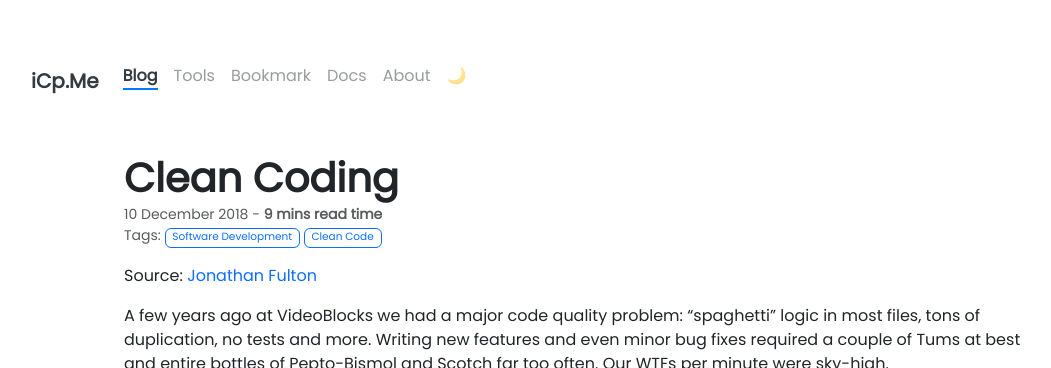
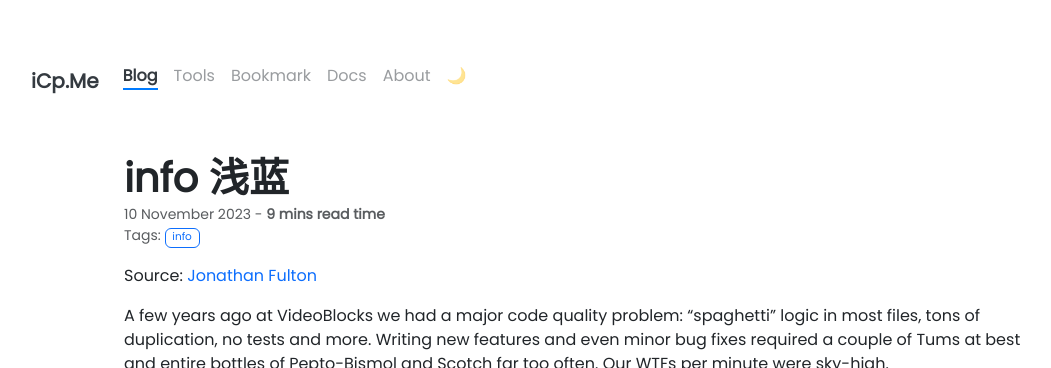
Before and after one commit to WorkSpacesPro/icp, a Jekyll site: the page built from _posts/2023-11-10-info.md, in a window 1280 px wide and 900 px high, cut to the strip 0-368 px from the top of the window. Shown: the whole strip, without its empty margins (51-1102 px from the left). Built offline with Jekyll 4.4.1, drawn with Linux system fonts in a browser that asks for light colours; our own code applies the rules of GitHub Pages for plain Markdown files.

Commit message:
Update and rename 2018-12-10-clean-coding.md to 2023-11-10-info.md

```diff
--- a/_posts/2018-12-10-clean-coding.md
+++ b/_posts/2023-11-10-info.md
@@ -1,6 +1,6 @@
 ---
-title: Clean Coding
-tags: [Software Development, Clean Code]
+title: info 浅蓝
+tags: [info]
 style: fill
 color: info
 description: These four “clean code” tips will dramatically improve your engineering team’s productivity
```
